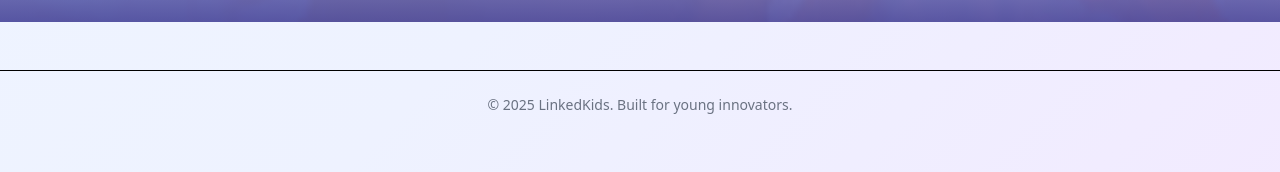
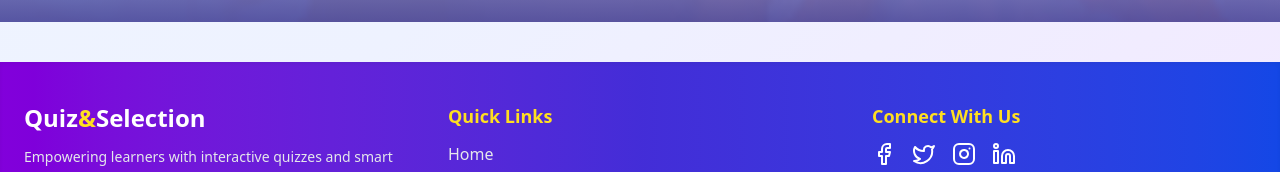
Before and after one commit to Asodiqu/quiz-app, a React (Vite) app: page / in a window 1280 px wide. Shown: the part 778-950 px from the top of the page. Built offline with nearby package versions, Linux system fonts and the light colour scheme; no server answers.

Commit message:
modify home_page

```diff
--- a/src/pages/Home.jsx
+++ b/src/pages/Home.jsx
@@ -14,12 +14,7 @@ function Home() {
       <HeroSection />
     </div>
 
-      {/* Footer */}
-      <footer className="text-center py-6 border-t mt-12">
-        <p className="text-sm text-gray-500">
-          © {new Date().getFullYear()} LinkedKids. Built for young innovators.
-        </p>
-      </footer>
+
     </div>
   );
 }
```
